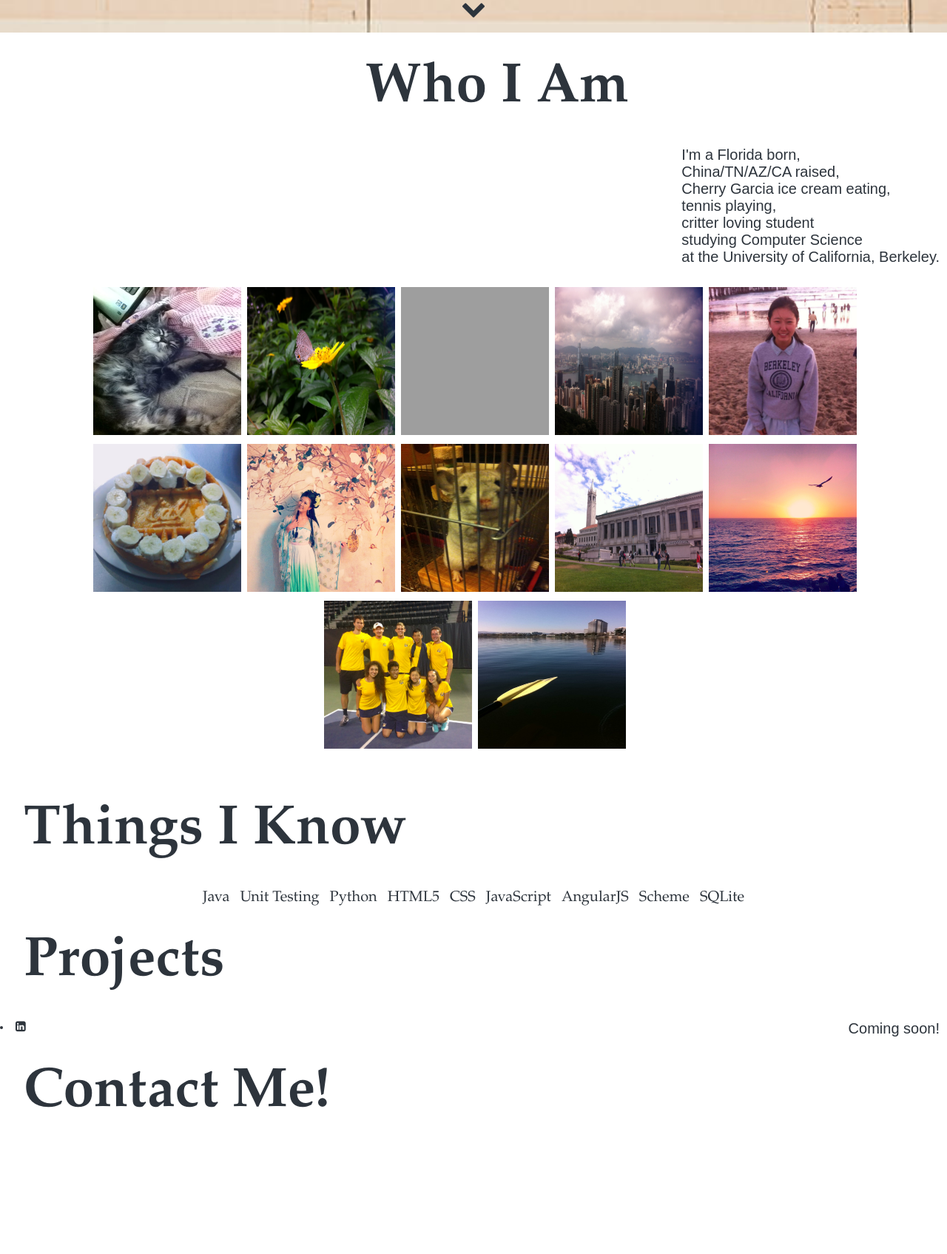
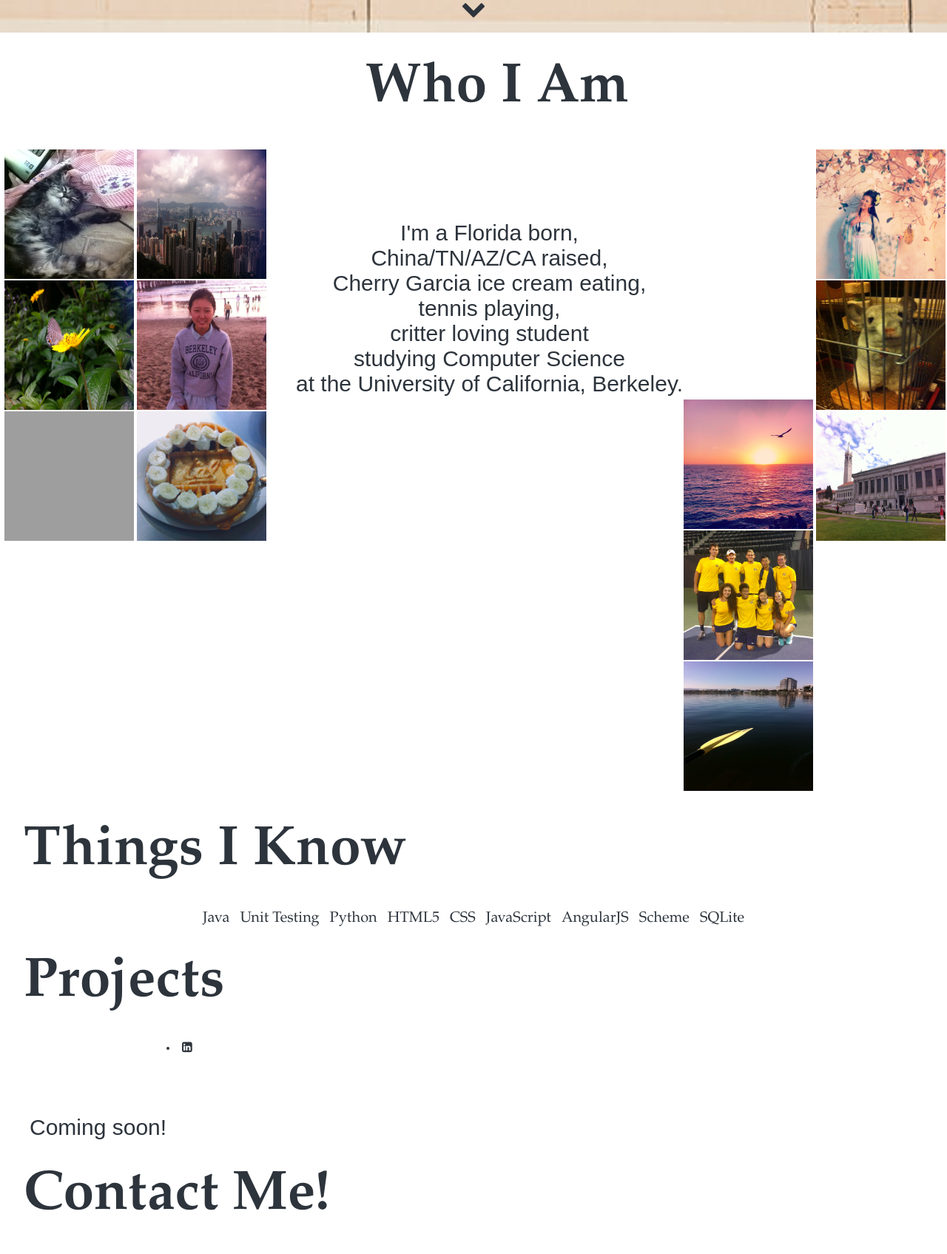
Before and after one commit to ceeyendeewhy/ceeyendeewhy.github.io, a PHP site: page / in a window 1280 px wide; the page is wider, and only the part inside the window is pictured. Shown: the part 521-2216 px from the top of that part at 74% size. Before the commit the page ends 2018 px from the top of that part, so only its background shows below. Run offline with PHP 8.4, Linux system fonts and the light colour scheme; some libraries are stand-ins or nearby versions; grey boxes are pictures that could not be loaded.

Commit message:
who i am

```diff
--- a/index.html
+++ b/index.html
@@ -34,18 +34,11 @@
 		<div class="about">
 			<a name="info"></a>
 			<h1 class="heading">Who I Am</h1>
-			<ul class="info">
-				<li>I'm a Florida born,</li>
-				<li>China/TN/AZ/CA raised,</li>
-				<li>Cherry Garcia ice cream eating,</li>
-				<li>tennis playing,</li>
-				<li>critter loving student</li>
-				<li>studying Computer Science</li>
-				<li>at the University of California, Berkeley.</li>
-			</ul>
 
 				<div class="images">
+					<div class="left1">
 					<ul>
+
 						<li>
 							<img src="mabel.JPG"/>
 							<span class="description"><span>This is Mabel, one of the kittens I've fostered</span></span>
@@ -60,7 +53,13 @@
 							<img src="crack.JPG"/>
 							<span class="description"><span>My most comfortable pair of knockoff Berkenstocks</span></span>
 						</li>
+					</ul>
+					</div>
 
+
+
+					<div class="left2">
+						<ul>
 						<li>
 							<img src="shanghai.JPG"/>
 							<span class="description"><span>A view of Shanghai</span></span>
@@ -75,7 +74,27 @@
 							<img src="waffle.JPG"/>
 							<span class="description"><span>A Cal waffle is a good waffle</span></span>
 						</li>
+					</ul>
+					</div>
+				</div>
 
+
+
+					<ul class="info">
+						<li>I'm a Florida born,</li>
+						<li>China/TN/AZ/CA raised,</li>
+						<li>Cherry Garcia ice cream eating,</li>
+						<li>tennis playing,</li>
+						<li>critter loving student</li>
+						<li>studying Computer Science</li>
+						<li>at the University of California, Berkeley.</li>
+					</ul>
+
+
+
+				<div class="images">
+					<div class="right1">
+						<ul>
 						<li>
 							<img src="ancient.JPG"/>
 							<span class="description"><span>Going back to my roots</span></span>
@@ -90,7 +109,11 @@
 							<img src="school.JPG"/>
 							<span class="description"><span>My beautiful university</span></span>
 						</li>
+					</ul>
+					</div>
 
+					<div class="right2">
+						<ul>
 						<li>
 							<img src="ocean.JPG"/>
 							<span class="description"><span>A well-flown bird over the Pacific</span></span>
@@ -106,8 +129,11 @@
 							<span class="description"><span>Kayaking in the lagoon in my hometown Foster City, CA</span></span>
 						</li>
 					</ul>
+
+					</div>
 				</div>
 			</div>
+
 
 
 		<div class="inline">
--- a/stylesheet.css
+++ b/stylesheet.css
@@ -46,6 +46,7 @@ a:visited {
 	background-image: url("photo.jpg");
 	background-repeat: no-repeat;
 	background-size: 100%;
+
 	margin: 0;
 	background-color: #FF7575;
 	text-align: center;
@@ -76,39 +77,42 @@ a:visited {
 	float: left;
 	font-size: 75px;
 	padding: 32px;
+	clear: both;
 }
 
 .about {
-	clear: both;
 	outline: none;
 	width: 100%;
 	margin-left: 0;
 	margin-right: 0;
 	left: 0;
 	right: 0;
-	background: white;
 	color: #2D343C;
 	text-align: center;
+	display: inline-block;
+}
+
+.info li {
+	border: none;
+	margin: 0;
 }
 
 .info {
-	padding-right: 10px;
-	float: right;
-	font-size: 20px;
-	padding-left: 30px;
-	text-align: left;
-	left: 0;
+	float: left;
+	font-size: 30px;
+	text-align: center;
 	list-style-type: none;
 	font-family: "Century Gothic", sans-serif;
-	right: 0;
+	display: inline-block;
+	margin-left: 40px;
+	margin-top: 100px;
+
 }
 
 .images {
 	list-style-type: none;
 	margin: 2px;
     text-align: center;
-    padding: 25px;
-    clear: both;
 }
 
 .description:hover span {
@@ -120,17 +124,16 @@ a:visited {
 }
 
 .images li {
-	display: inline-block;
-    height: 200px;
+	list-style-type: none;
+    height: 175px;
     position: relative;
-    width: 200px;
+    width: 175px;
     margin: 2px;
 }
 
 .images img {
-	height: 200px;
-	width: 200px;
-	display: inline-block;
+	height: 175px;
+	width: 175px;
 	margin: 2px;
 }
 
@@ -138,11 +141,11 @@ a:visited {
   	color: black;
   	cursor: pointer;
   	display: table;
-	height: 200px;
+	height: 175px;
 	left: 0;
 	position: absolute;
 	top: 0;
-	width: 200px;
+	width: 175px;
 	margin: 2px;
 }
 .description span {
@@ -152,10 +155,15 @@ a:visited {
     visibility: hidden;
 }
 
+.left1, .left2 {
+	float: left;
+}
 
 
+.right1, .right2 {
+	float: right;
+}
 .knowledge {
-	clear: both;
 	background-color: white;
 	color: #2D343C;
 }
```
